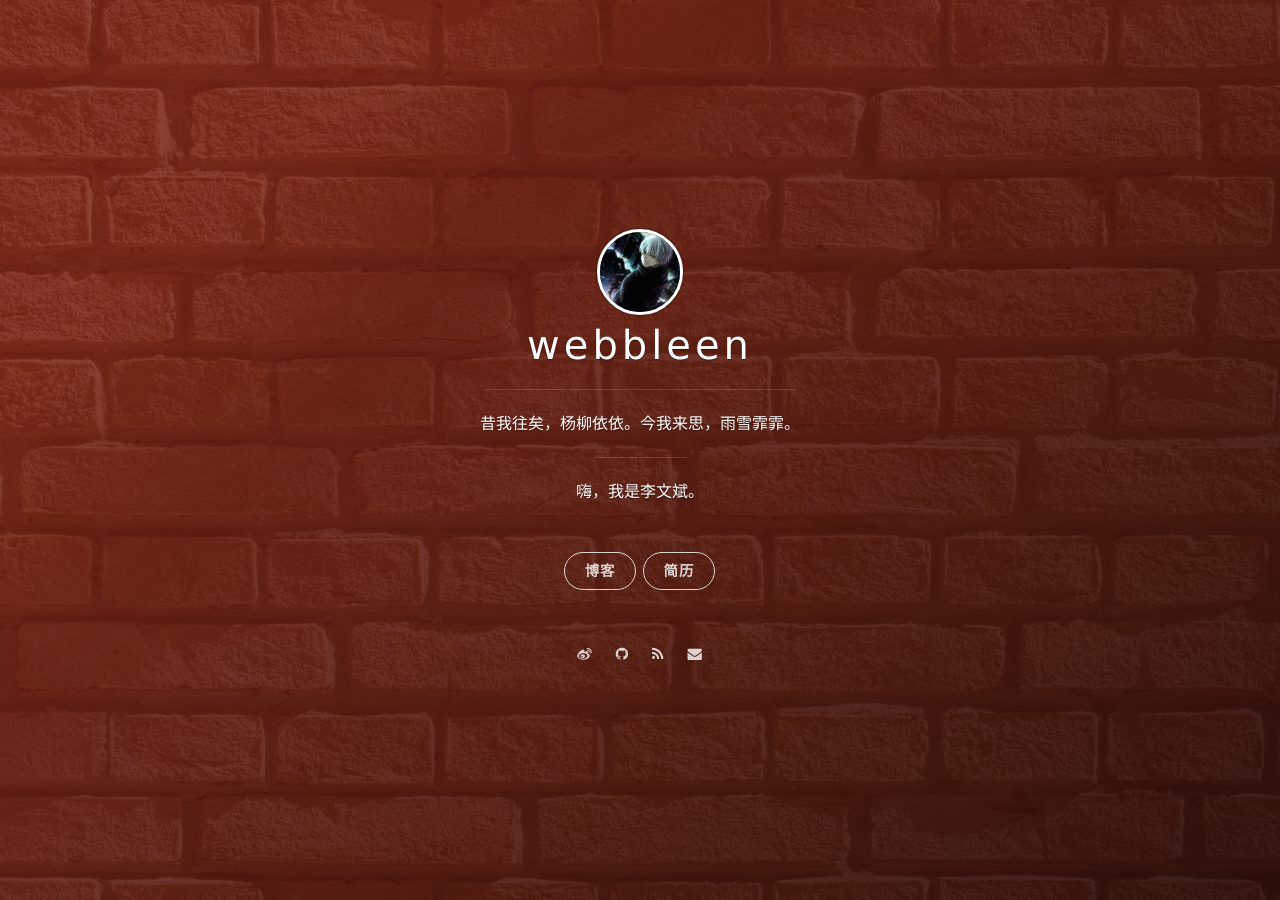
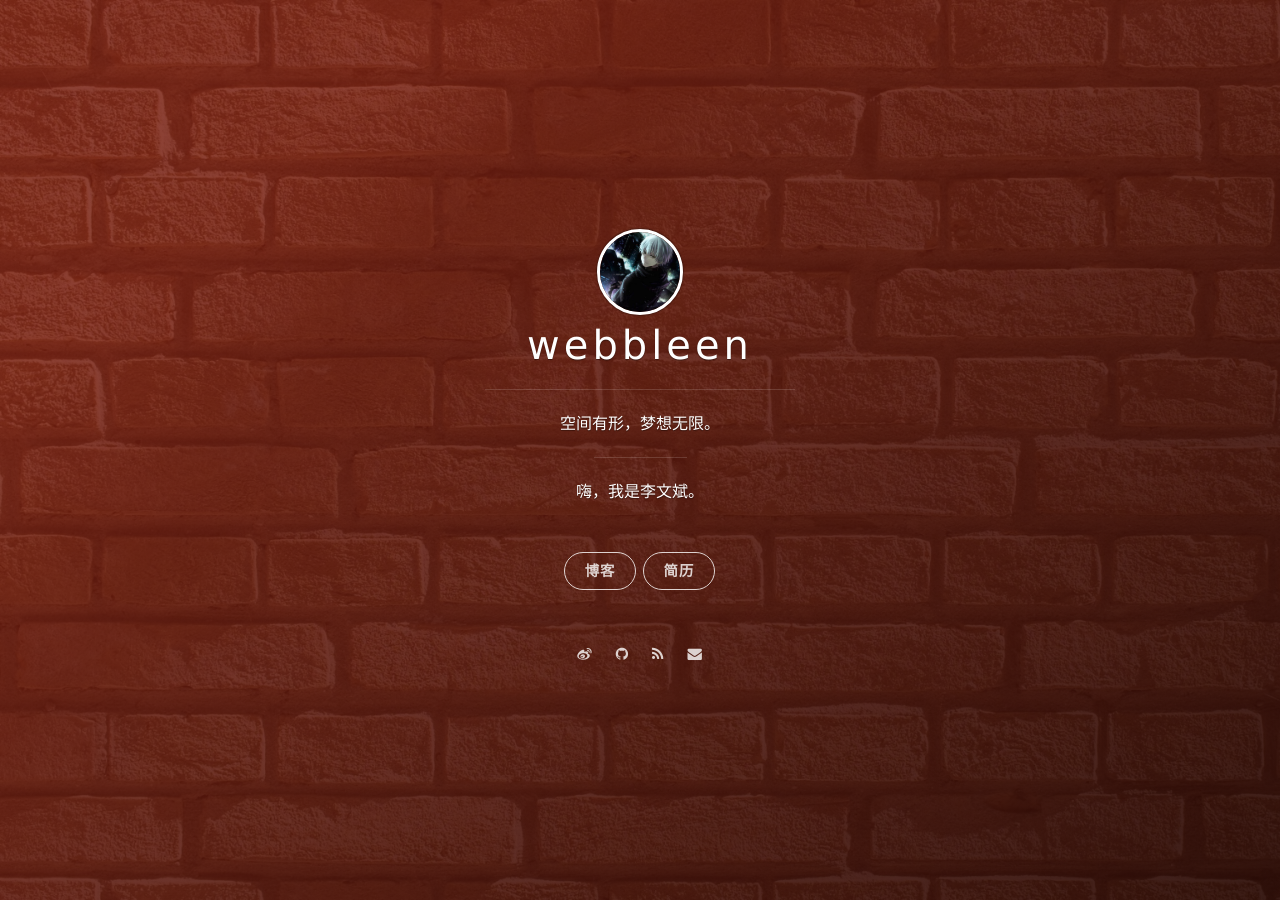
Before and after one commit to webbleen/my-blog-site, a Jekyll site: the page built from index.html, in a window 1280 px wide. Built offline with Jekyll 4.4.1, drawn with Linux system fonts in a browser that asks for light colours; nearby versions of some CDN libraries; the list of posts is cut into pages by our own code.

Commit message:
update for jekyll (3.8.5)

```diff
--- a/_config.yml
+++ b/_config.yml
@@ -1,7 +1,7 @@
 # Basic
 title: webbleen
 subtitle:
-description: 昔我往矣，杨柳依依。今我来思，雨雪霏霏。
+description: 空间有形，梦想无限。
 welcome_message: 嗨，我是李文斌。
 creator: <a href="http://webbleen.com">@webbleen</a>
 
@@ -27,7 +27,7 @@ nav:
     # - {title: Another Button, description: A button, url: 'http://example.com'}
 
 # Pagination
-gems: [jekyll-paginate]
+plugins: [jekyll-paginate]
 paginate: 10
 paginate_path: "page/:num/"
 
```
Also changed, not shown: Gemfile.lock.
